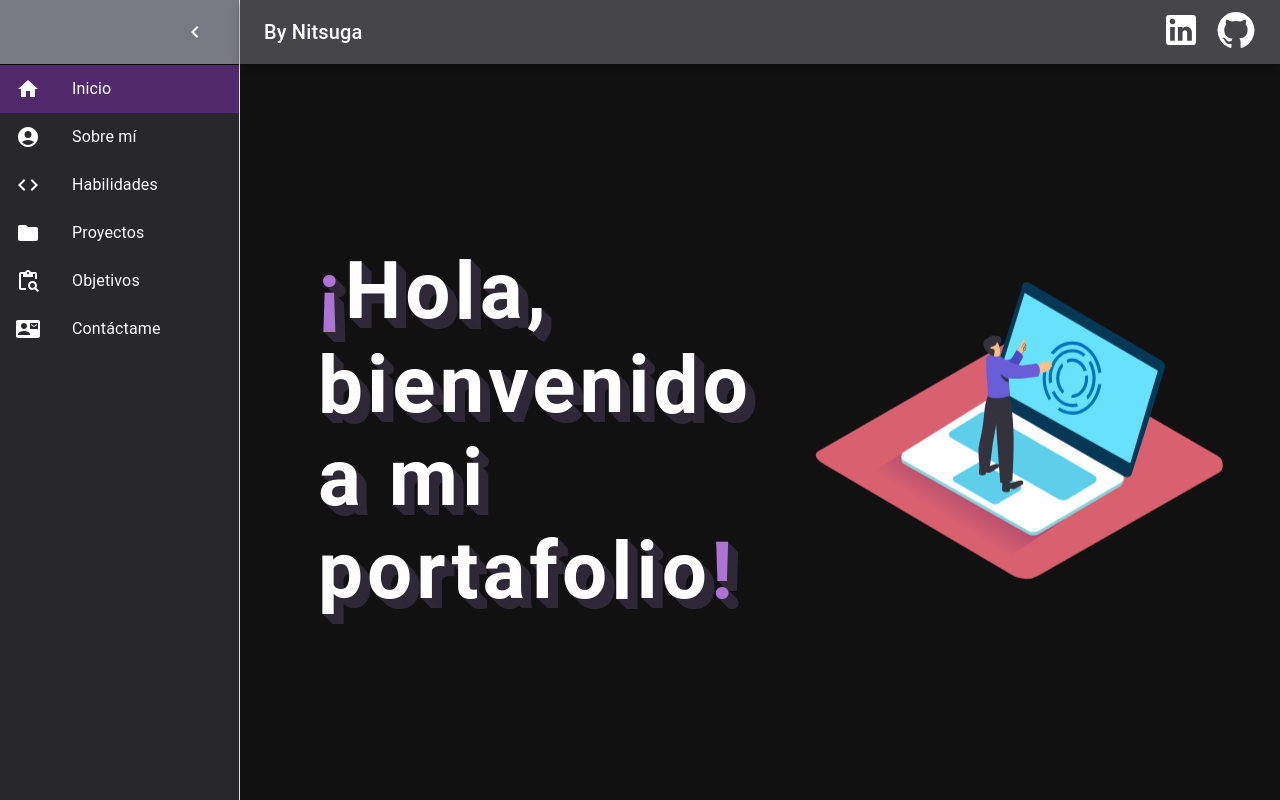
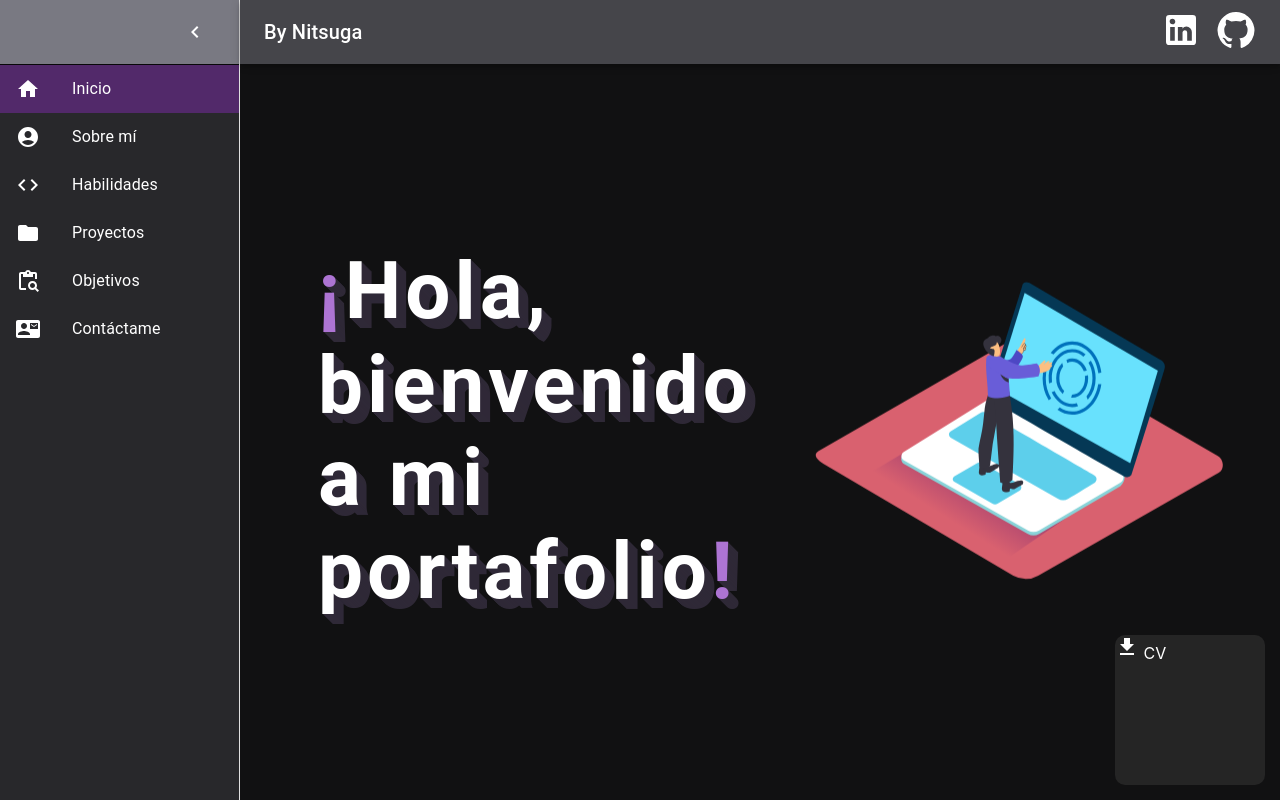
Before and after one commit to Nitsuga159/Portfolio, a React (Create React App) app: page / in a window 1280 px wide. Built offline with nearby package versions, Linux system fonts and the light colour scheme.

Commit message:
actualizaciones

```diff
--- a/src/App.css
+++ b/src/App.css
@@ -13,3 +13,15 @@
   min-height: 100vh;
   display: flex;
 }
+
+.download-cv {
+  position: fixed;
+  width: 150px;
+  height: 150px;
+  bottom: 15px;
+  right: 15px;
+  color: white;
+  text-decoration: none;
+  border-radius: 10px;
+  background-color: var(--gray);
+}
--- a/src/App.tsx
+++ b/src/App.tsx
@@ -1,5 +1,5 @@
-import { Routes, Route } from 'react-router-dom';
 import NavBar from './components/NavBar/NavBar';
+import { Download as DownloadIcon } from '@mui/icons-material';
 import './App.css';
 
 
@@ -8,6 +8,13 @@ function App() {
   return (
     <div className="App">
       <NavBar />
+      <a
+        download='CV-AgustinRomero'
+        href='CV-AgustinRomero.pdf'
+        className='download-cv'
+      >
+        <DownloadIcon /> CV
+      </a>
     </div>
   );
 }
```
Also changed, not shown: 2 other files (tests, documents, lock files or other folders).
